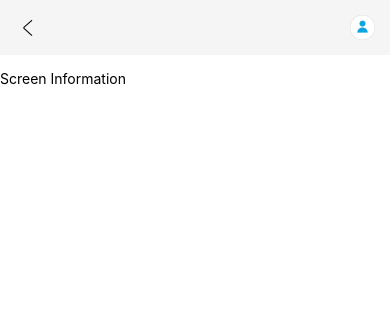
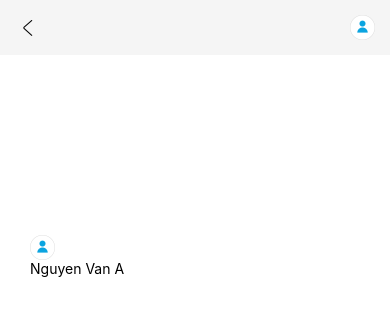
Before and after one commit to duynguyen377110/LANDS-APP, a React Native app: screen /information in a window 390 px wide. Shown: the top 316 px of the page. Built offline with nearby package versions, Linux system fonts and the light colour scheme.

Commit message:
#Commit config screen information user.

```diff
--- a/components/screens/screen-about/screen-about-style.jsx
+++ b/components/screens/screen-about/screen-about-style.jsx
@@ -1,11 +1,6 @@
 import { StyleSheet } from "react-native";
 
 const styles = StyleSheet.create({
-    screenAboutComponent: {
-        backgroundColor: 'transparent',
-        flex: 1,
-        paddingHorizontal: 15,
-    },
     aboutPoster: {
         backgroundColor: 'red',
         borderRadius: 5,
--- a/components/screens/screen-about/screen-about.jsx
+++ b/components/screens/screen-about/screen-about.jsx
@@ -1,6 +1,7 @@
 import { ScrollView, View, Text, Image } from "react-native";
 
 import CommonHeader from "../../common/common-header/common-header";
+import { commonStyles } from "../../../styles";
 import styles from "./screen-about-style";
 
 const banner = 'https://res.cloudinary.com/ditc3z3gj/image/upload/v1711420399/lands/banner-about_yl9kf0.jpg';
@@ -13,7 +14,7 @@ const ScreenAbout = (props) => {
                 backButtonShow={true}
                 navigation={props.navigation}/>
 
-            <View style={[styles.screenAboutComponent]}>
+            <View style={[commonStyles.component.wrapperComponent]}>
                 <View style={[styles.aboutPoster]}>
                     <Image
                         style={[styles.aboutThumb]}
--- a/components/screens/screen-dashboard/screen-dashboard-style.jsx
+++ b/components/screens/screen-dashboard/screen-dashboard-style.jsx
@@ -2,9 +2,6 @@ import { StyleSheet } from "react-native";
 import { commonStyles } from "../../../styles";
 
 const styles = StyleSheet.create({
-    screenDashboardComponent: {
-        paddingHorizontal: 15,
-    },
     screenDashboardContainer: {
         backgroundColor: 'transparent',
         flex: 1,
--- a/components/screens/screen-dashboard/screen-dashboard.jsx
+++ b/components/screens/screen-dashboard/screen-dashboard.jsx
@@ -5,6 +5,7 @@ import environment from "../../../environment";
 import CommonHeader from "../../common/common-header/common-header";
 import CommonBanner from "../../common/common-banner/common-banner";
 import CommonListScrollHorizontal from "../../common/common-list/common-list-scroll-horizontal/common-list-scroll-horizontal";
+import { commonStyles } from "../../../styles";
 import styles from "./screen-dashboard-style";
 
 const dashboardBannerThumb = 'https://res.cloudinary.com/ditc3z3gj/image/upload/v1711359072/lands/banner_ximjch.jpg';
@@ -58,7 +59,7 @@ const ScreenDashboard = (props) => {
                 backButtonShow={false}
                 navigation={props.navigation} />
 
-            <View style={[styles.screenDashboardComponent]}>
+            <View style={[commonStyles.component.wrapperComponent]}>
 
                 <CommonBanner
                     bannerImage={dashboardBannerThumb}
--- a/components/screens/screen-information/screen-information-style.jsx
+++ b/components/screens/screen-information/screen-information-style.jsx
@@ -0,0 +1,39 @@
+import { StyleSheet } from "react-native";
+
+const styles = StyleSheet.create({
+    inforComponent: {
+        position: 'relative',
+        paddingBottom: 20,
+        marginBottom: 20,
+    },
+    inforBackground: {
+        backgroundColor: 'red',
+        height: 200,
+        left: 0,
+        right: 0,
+        position: 'absolute',
+        top: -15,
+        width: 'max-content',
+        zIndex: -1,
+    },
+    inforBackgroundBanner: {
+        height: 200,
+        width: '100%',
+    },
+    inforWrapper: {
+        borderRadius: 5,
+        height: 350,
+        position: 'relative',
+        top: 150,
+        width: '100%',
+        zIndex: 1,
+    },
+    inforWrapperContent: {
+        backgroundColor: '#ffffff',
+        borderRadius: 10,
+        padding: 15,
+        elevation: 5,
+    }
+})
+
+export default styles;
--- a/components/screens/screen-information/screen-information.jsx
+++ b/components/screens/screen-information/screen-information.jsx
@@ -1,5 +1,10 @@
-import { ScrollView, View, Text } from "react-native";
+import { ScrollView, View, Text, Image } from "react-native";
 import CommonHeader from "../../common/common-header/common-header";
+import { commonStyles } from "../../../styles";
+import styles from './screen-information-style';
+
+const iconUser = require("../../../assets/icons/user-profile-svgrepo-com.png");
+const bannerInfor = 'https://res.cloudinary.com/ditc3z3gj/image/upload/v1711441889/lands/banner-infor_pgl7ks.jpg';
 
 const ScreenInformation = (props) => {
 
@@ -9,8 +14,21 @@ const ScreenInformation = (props) => {
                 backButtonShow={true}
                 navigation={props.navigation}/>
 
-            <View>
-                <Text>Screen Information</Text>
+            <View style={[
+                commonStyles.component.wrapperComponent,
+                styles.inforComponent
+            ]}>
+                <View style={[styles.inforBackground]}>
+                    <Image style={[styles.inforBackgroundBanner]} source={{uri: bannerInfor}} />
+                </View>
+                <View style={[styles.inforWrapper]}>
+                    <View style={[styles.inforWrapperContent]}>
+                        <View style={[styles.inforUserCommon]}>
+                            <Image  style={[{width: 25, height: 25}]} source={iconUser} />
+                            <Text>Nguyen Van A</Text>
+                        </View>
+                    </View>
+                </View>
             </View>
         </ScrollView>
     )
--- a/styles.jsx
+++ b/styles.jsx
@@ -9,6 +9,12 @@ const styles = {
     bgForm: '#e9e9e9',
     borderInput: '#ced4da',
 }
+
+const component = StyleSheet.create({
+    wrapperComponent: {
+        paddingHorizontal: 15,
+    }
+})
 
 const form = StyleSheet.create({
     fromContainer: {
@@ -78,4 +84,4 @@ const loader = StyleSheet.create({
     }
 })
 
-export const commonStyles = { button, common: styles, form, loader };
+export const commonStyles = { button, common: styles, component, form, loader };
```
